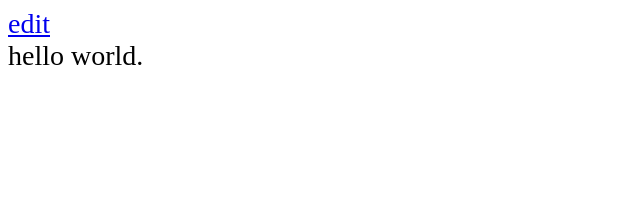
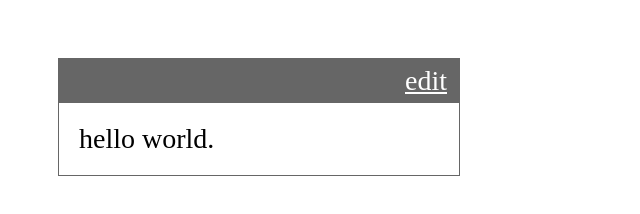
Before and after one commit to lvjian700/editable-form, a website: page toggle.html in a window 1280 px wide. Shown: the whole page, without its empty margins (0-640 px from the left). Drawn offline with nearby package versions, Linux system fonts and the light colour scheme.

Commit message:
add toggle

```diff
--- a/css/toggle.css
+++ b/css/toggle.css
@@ -1,5 +1,6 @@
 body {
     font-size: 28px;
+    padding: 50px;
 }
 
 input {
@@ -18,3 +19,27 @@ input {
 #form-container.edit #form-view {
     display: none;
 }
+
+.panel {
+    width: 400px;
+    border: solid 1px #666;
+}
+
+.panel .panel-title * {
+    color: #fff;
+}
+
+.panel .panel-title {
+    height: 44px;
+    background-color: #666;
+}
+
+.panel .panel-body {
+    padding: 20px;
+}
+
+.panel .right-icon {
+    float: right;
+    margin-right: 12px;
+    line-height: 44px;
+}
--- a/toggle.html
+++ b/toggle.html
@@ -8,7 +8,7 @@
 <body>
   <div class="panel">
     <div class="panel-title">
-      <a id="btn-edit" href="#edit">edit</a>
+      <a class="right-icon" id="btn-edit" href="#edit">edit</a>
     </div>
     <div class="panel-body">
       <div id="form-container">
```
